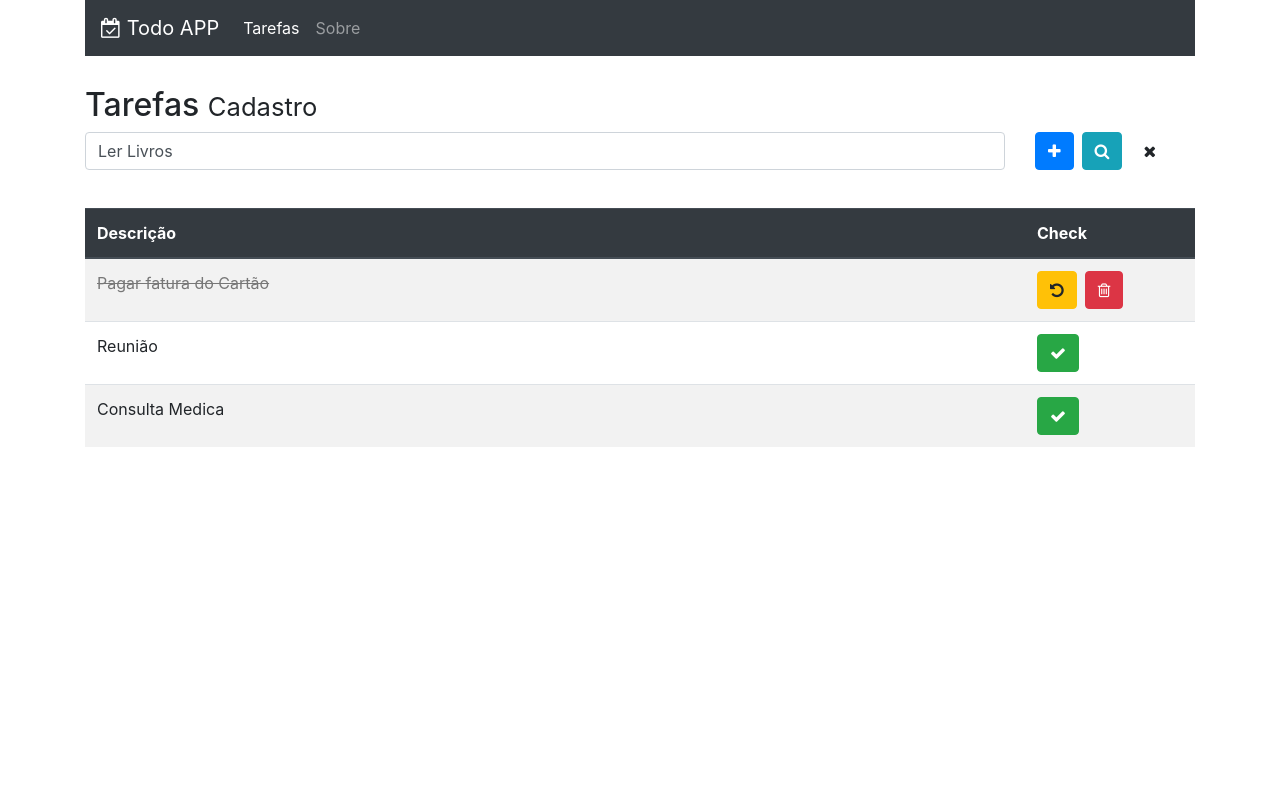
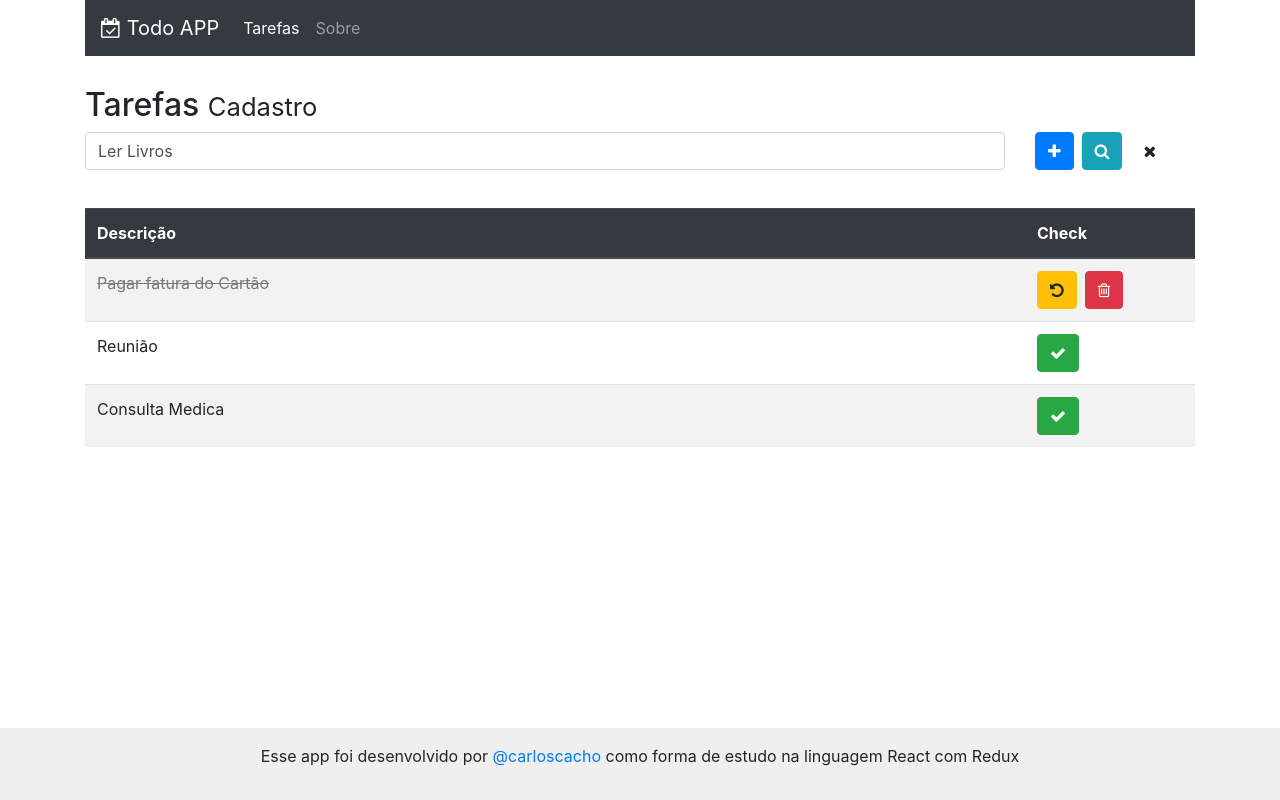
Before and after one commit to carloscacho/frontend-todocheck-mirror, a React app: page / in a window 1280 px wide. Built offline with nearby package versions, Linux system fonts and the light colour scheme; no server answers.

Commit message:
include footer

```diff
--- a/src/about/about.jsx
+++ b/src/about/about.jsx
@@ -1,4 +1,5 @@
 import React from 'react'
+import PageHeader from '../template/pageHeader'
 
 export default (props) => (
     <div>
@@ -9,8 +10,7 @@ export default (props) => (
             </p>
 
             <p>
-                Esse app foi desenvolvido por <a href="https://github.com/carloscacho">@carloscacho</a>
-                 como forma de estudo na linguagem React com Redux
+                Esse app foi desenvolvido por <a href="https://github.com/carloscacho">@carloscacho</a> como forma de estudo na linguagem React com Redux
             </p>
         </div>
 
--- a/src/template/custom.css
+++ b/src/template/custom.css
@@ -14,3 +14,13 @@
 .pageHeader{
     padding-top: 30px;
 }
+
+footer {
+    position: absolute;
+    right: 0;
+    bottom: 0;
+    left: 0;
+    padding: 1rem;
+    background-color: #efefef;
+    text-align: center;
+  }
--- a/src/todo/todo.jsx
+++ b/src/todo/todo.jsx
@@ -91,6 +91,12 @@ class Todo extends Component {
                     check={this.checkTask}
                     unCheck={this.unCheckTask}
                     />
+                <footer>
+                     <p>
+                Esse app foi desenvolvido por <a href="https://github.com/carloscacho">@carloscacho</a> como forma de estudo na linguagem React com Redux
+                </p>
+                </footer>
+
             </div>
         )
     }
```
Also changed, not shown: public/app.css, public/app.js.
